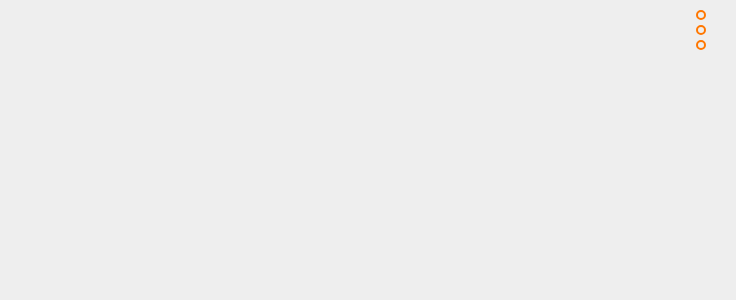
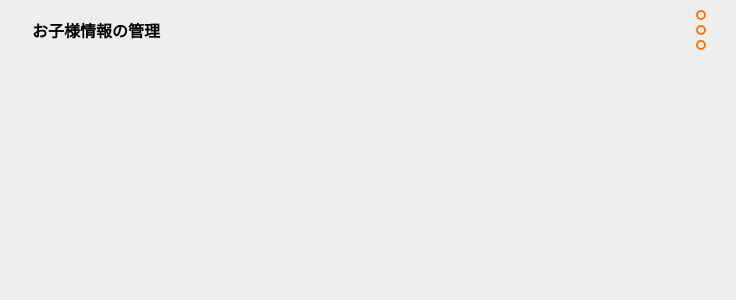
Before and after one commit to PiedPiperNagoya/bit.connect2021-client, a Vue app: page /child in a window 1280 px wide. Shown: the top 300 px of the page, without its empty margins (544-1280 px from the left). Built offline with nearby package versions, Linux system fonts and the light colour scheme.

Commit message:
feature: #15 お子様周り画面の追加（未実装）

```diff
--- a/src/components/NavigationComponent.vue
+++ b/src/components/NavigationComponent.vue
@@ -21,8 +21,10 @@
           買物内容確認
         </li>
         <li>
-          <img src="../assets/icons/child_icon.svg" alt="お子様管理"/>
-          お子様管理
+          <router-link to="/child">
+            <img src="../assets/icons/child_icon.svg" alt="お子様管理"/>
+            お子様管理
+          </router-link>
         </li>
       </ul>
     </nav>
--- a/src/router/index.js
+++ b/src/router/index.js
@@ -6,6 +6,8 @@
 import Signin from "../views/Signin.vue";
 import ProductList from "../views/ProductList.vue";
 import ProductDescription from "../views/ProductDescription.vue";
+import ChildCreate from '../views/ChildCreate'
+import ChildManage from '../views/ChildManage'
 
 Vue.use(VueRouter);
 
@@ -67,6 +69,22 @@
       title: '商品詳細'
     },
   },
+  {
+    path: "/child",
+    name: "ChildManage",
+    component: ChildManage,
+    meta: {
+      title: 'お子様情報の管理'
+    },
+  },
+  {
+    path: "/child/create",
+    name: "ChildCreate",
+    component: ChildCreate,
+    meta: {
+      title: 'お子様情報の追加'
+    },
+  },
 ];
 
 const router = new VueRouter({
--- /dev/null
+++ b/src/views/ChildCreate.vue
@@ -0,0 +1,15 @@
+<template>
+  <div>
+
+  </div>
+</template>
+
+<script>
+  export default {
+    name: 'ChildCreate'
+  }
+</script>
+
+<style scoped>
+
+</style>
--- /dev/null
+++ b/src/views/ChildManage.vue
@@ -0,0 +1,15 @@
+<template>
+  <div>
+
+  </div>
+</template>
+
+<script>
+  export default {
+    name: 'ChildManage'
+  }
+</script>
+
+<style scoped>
+
+</style>
```
